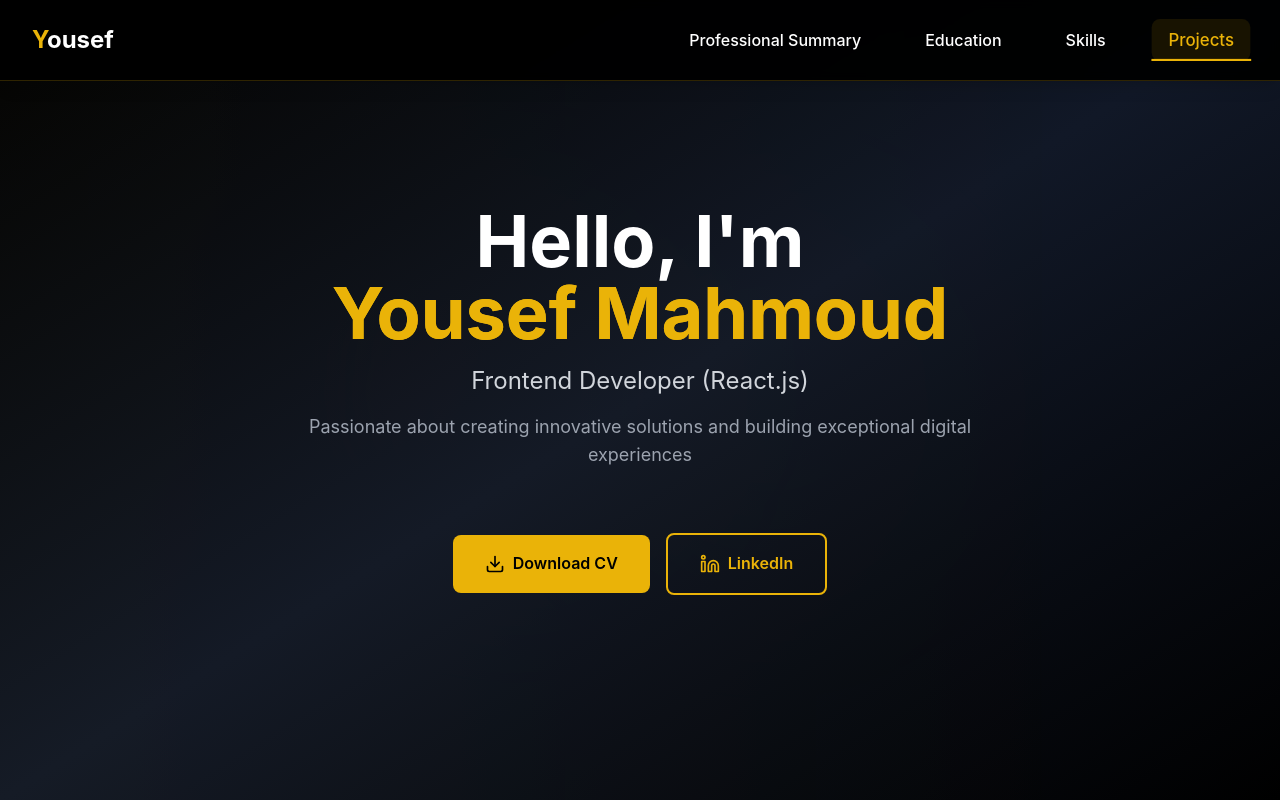
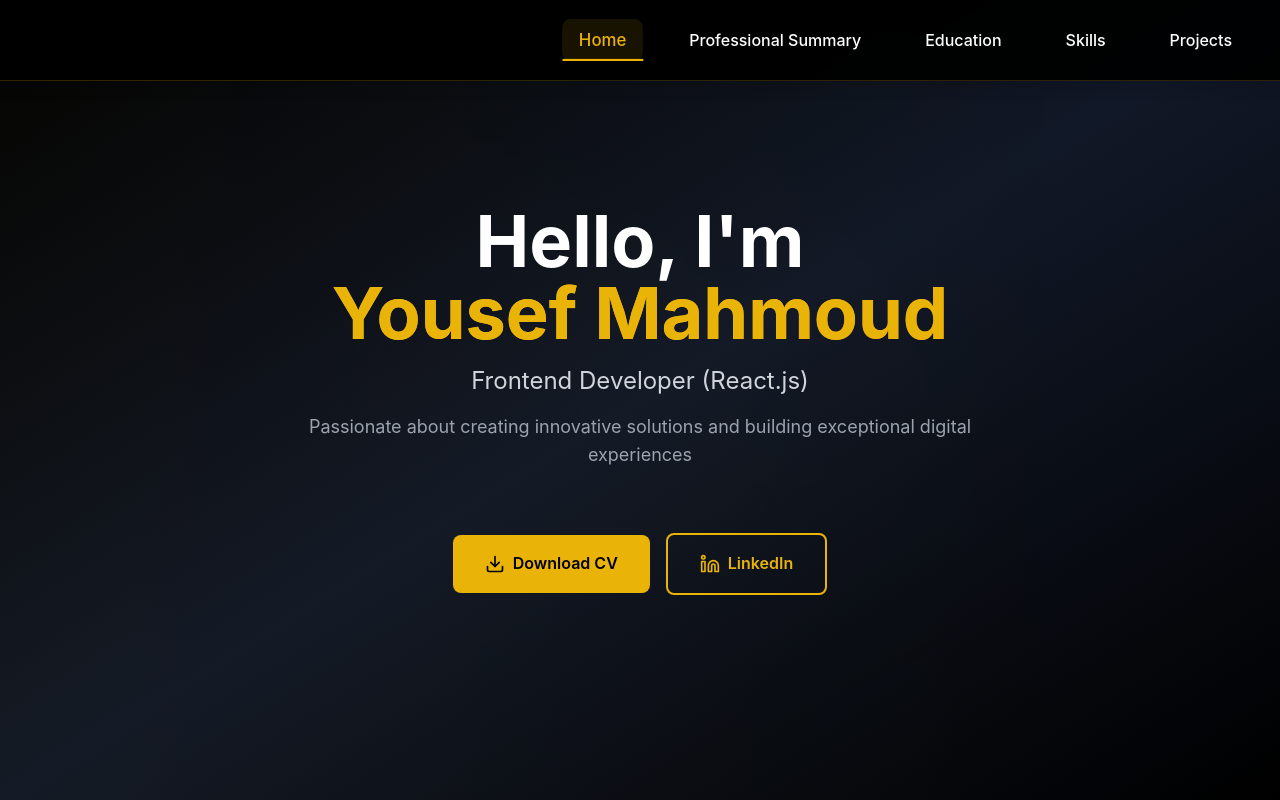
Before and after one commit to yousefmahhmoud/Portfolio, a React (Vite) app: page / in a window 1280 px wide. Shown: the top 800 px of the page. Built offline with nearby package versions, Linux system fonts and the light colour scheme.

Commit message:
Updated Navigation.tsx

```diff
--- a/src/components/Navigation.tsx
+++ b/src/components/Navigation.tsx
@@ -4,7 +4,7 @@ const Navigation = () => {
   const [activeSection, setActiveSection] = useState('header');
 
   const navItems = [
-
+    { id: 'header', label: 'Home' },
     { id: 'summary', label: 'Professional Summary' },
     { id: 'education', label: 'Education' },
     { id: 'skills', label: 'Skills' },
@@ -44,9 +44,7 @@ const Navigation = () => {
       <div className="max-w-7xl mx-auto px-4 sm:px-6 lg:px-8">
         <div className="flex justify-between items-center h-16 lg:h-20">
           <div className="flex-shrink-0">
-            <span className="text-xl lg:text-2xl font-bold text-white transition-all duration-300 hover:text-yellow-500">
-              <span className="text-yellow-500">Y</span>ousef
-            </span>
+
           </div>
 
           {/* Navigation Items - Always Visible */}
```
